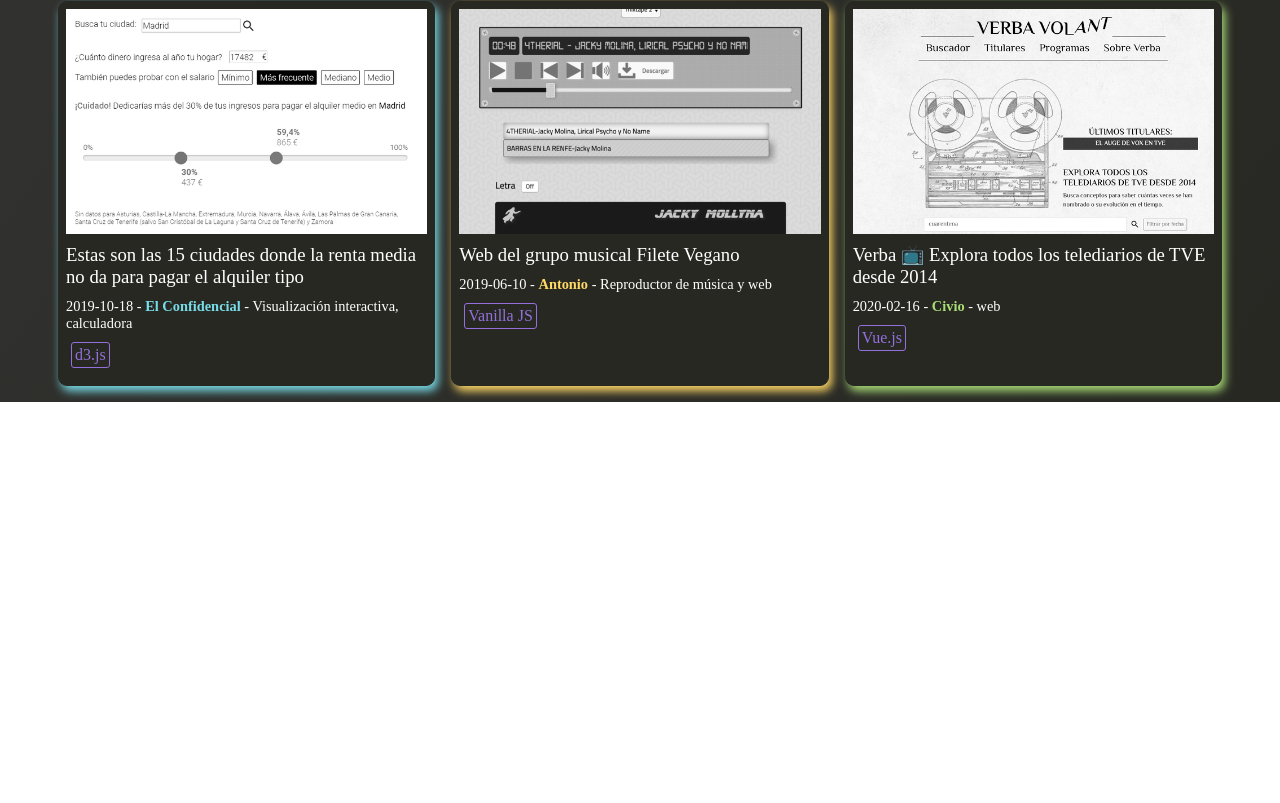
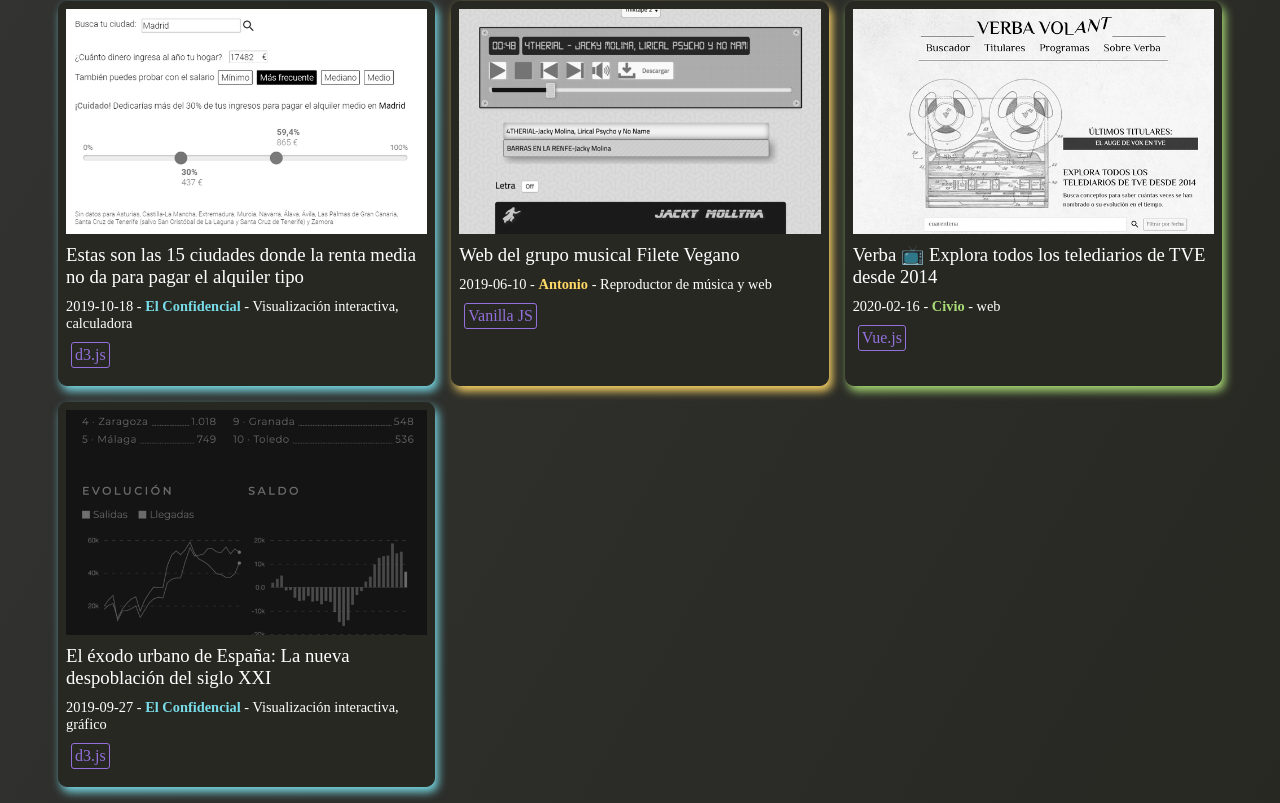
Before and after one commit to anerodata/portfolio, a Vue app: page / in a window 1280 px wide. Shown: the part 1396-2199 px from the top of the page. Before the commit the page ends 1798 px from the top, so only its background shows below. Built offline with nearby package versions, Linux system fonts and the light colour scheme; a web font is replaced by a local one.

Commit message:
Adding article

```diff
--- a/src/components/Item.vue
+++ b/src/components/Item.vue
@@ -104,12 +104,12 @@
   .item img {
     filter: grayscale(100%);
     filter: saturate(0%);
-    transition: all 0.5s ease-in;
+    transition: all 0.2s ease-in;
   }
 
   .item img:hover {
     filter: grayscale(0%);
-    filter: saturate(150%);
+    filter: saturate(100%);
   }
 
   a {
--- a/src/data/data.json
+++ b/src/data/data.json
@@ -129,5 +129,16 @@
 		"organización": "Civio",
 		"descripción": "web",
 		"id": "13"
+	},
+
+	{
+		"titulo": "El éxodo urbano de España: La nueva despoblación del siglo XXI",
+		"fecha": "2019-09-27",
+		"url": "https://www.elconfidencial.com/economia/2019-09-27/exodo-urbano-espana-migraciones-ciudades-buscador_2251515/",
+		"biblioteca": ["d3.js"],
+		"tecnología": [],
+		"organización": "El Confidencial",
+		"descripción": "Visualización interactiva, gráfico",
+		"id": "14"
 	}
 ]
```
Also changed, not shown: src/assets/img/14.png (added).
